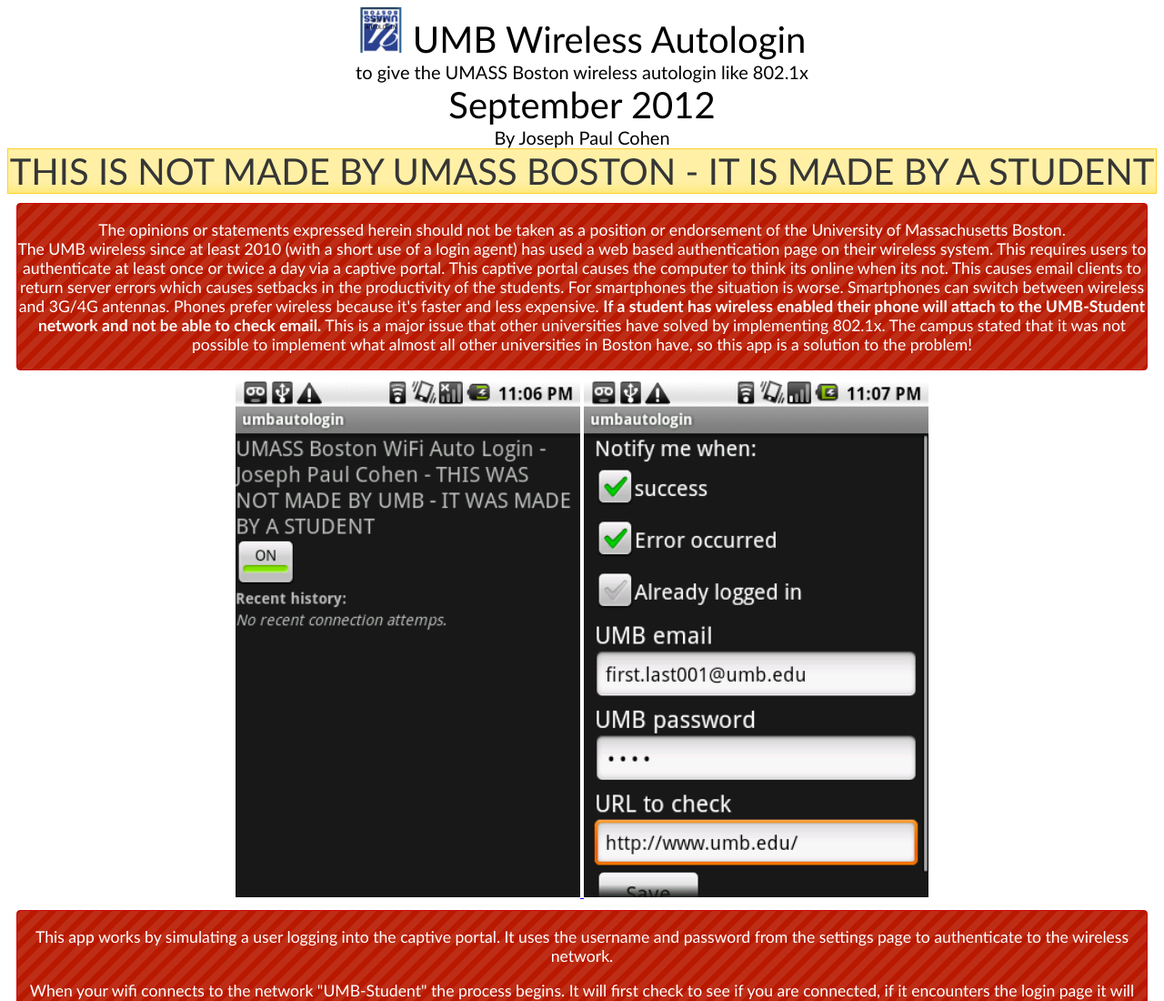
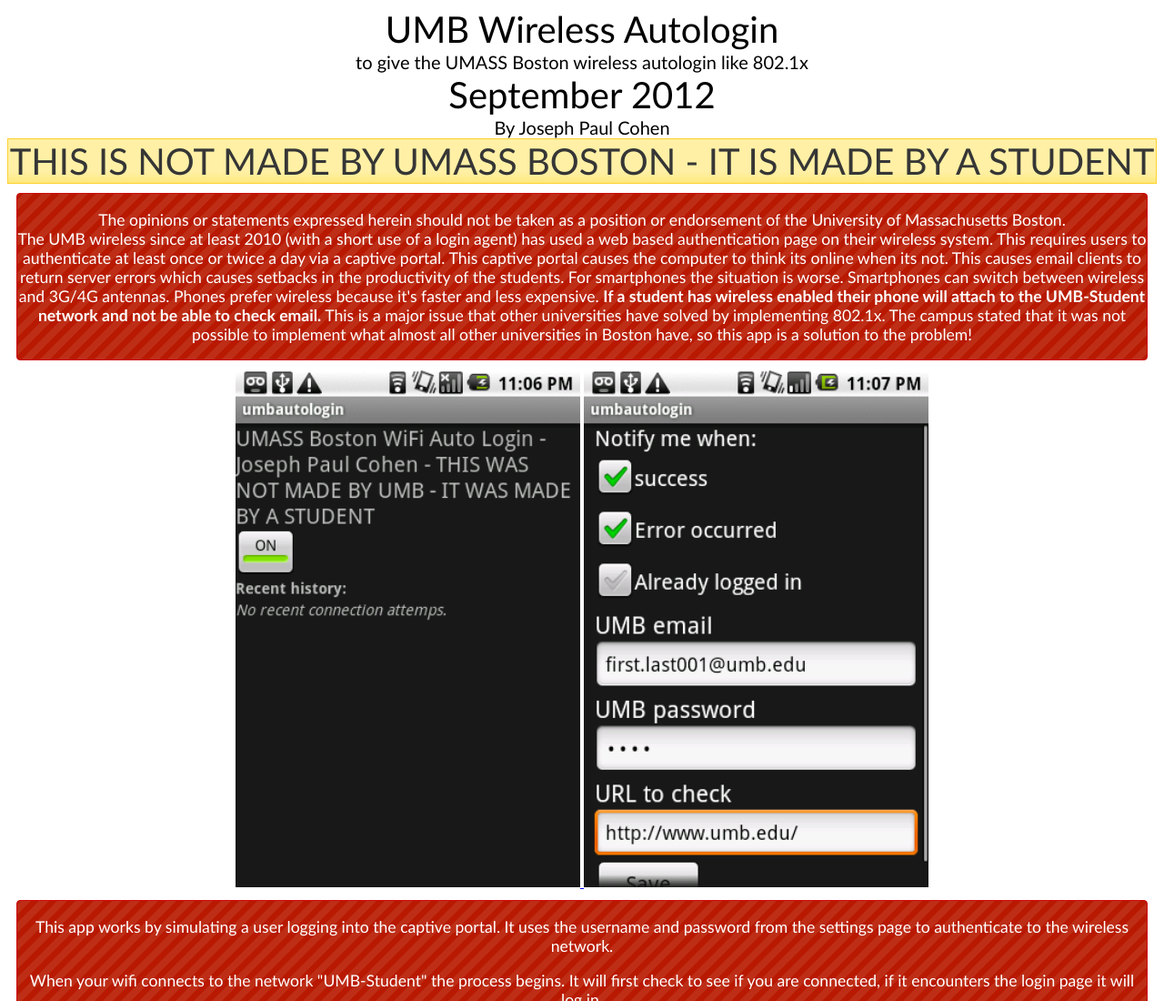
Before and after one commit to umbautologin/umbautologin.github.com, a plain HTML site: page index.htm in a window 1280 px wide. Shown: the top 1100 px of the page at 91% size. Drawn offline with Linux system fonts and the light colour scheme.

Commit message:
Update index.htm

```diff
--- a/index.htm
+++ b/index.htm
@@ -24,7 +24,7 @@
 
 <center>
 <div class="ui-widget" style="font-size: 40px;">
-<img src="logo.png" alt="logo" style="width:50px;"/>
+<!--<img src="logo.png" alt="logo" style="width:50px;"/>-->
 UMB Wireless Autologin<br> <font style="font-size: 20px;">to give the UMASS Boston wireless autologin like 802.1x</font><br>
 September 2012
 </div>
```
